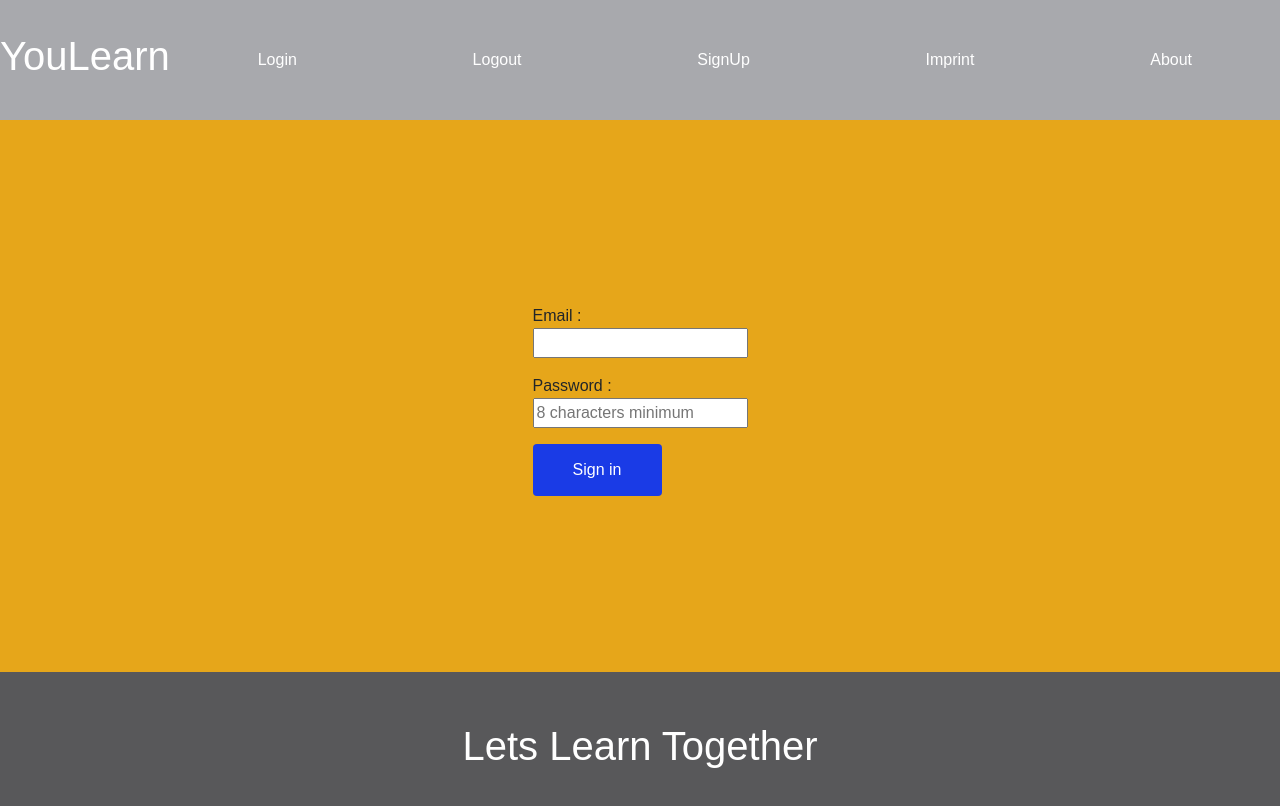
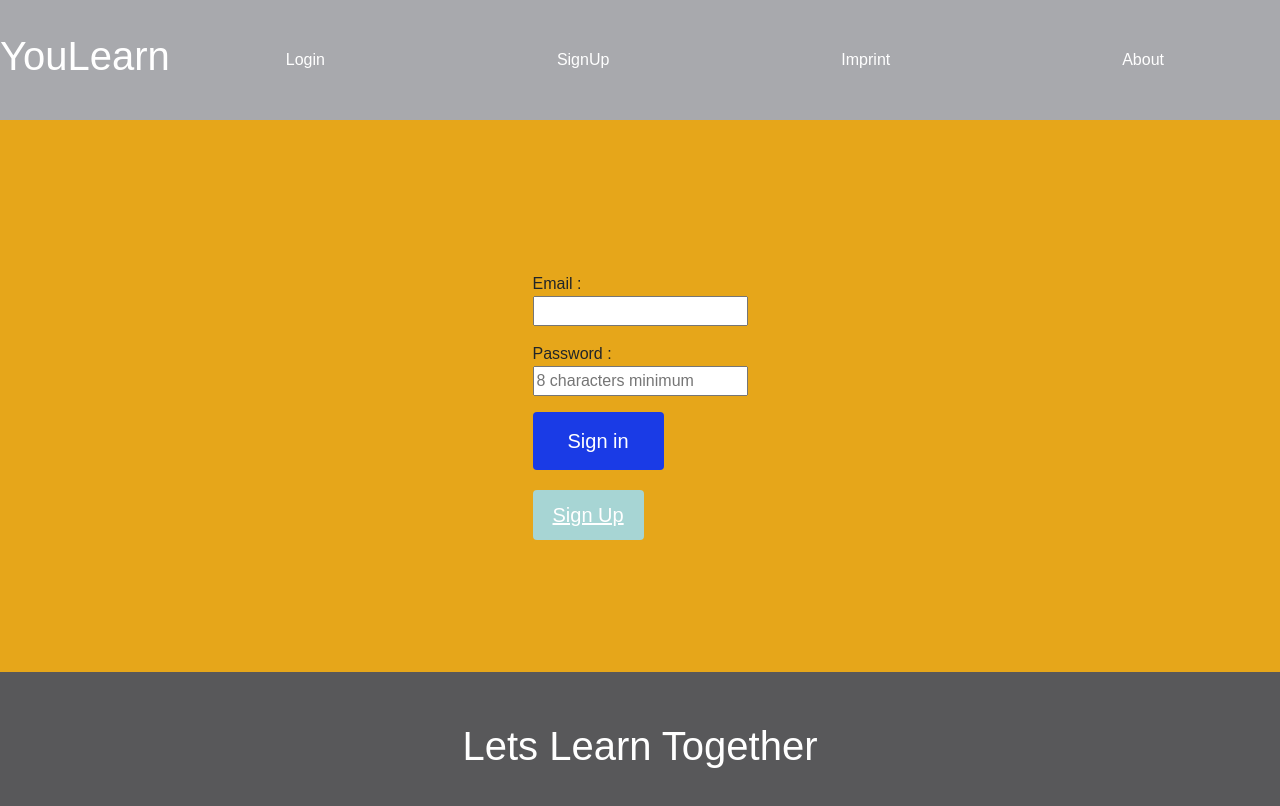
Before and after one commit to CarstenHennig/dci-final-project-e-learning-platform, a React (Create React App) app in the folder frontend/: page /Login in a window 1280 px wide. Shown: the top 806 px of the page. Built offline with nearby package versions, Linux system fonts and the light colour scheme; a web font is replaced by a local one.

Commit message:
user profile

```diff
--- a/frontend/src/App.js
+++ b/frontend/src/App.js
@@ -1,5 +1,5 @@
 import "./App.css";
-import React from "react";
+import React, {useState} from "react";
 import Nav from "./components/Nav.jsx";
 import Login from "./components/Login.jsx";
 import Home from "./components/Home.jsx";
@@ -7,27 +7,52 @@ import Footer from "./components/Footer.jsx";
 import Registration from "./components/Registration.jsx";
 import Imprint from "./components/Imprint.jsx";
 import About from "./components/About.jsx";
-import { BrowserRouter as Router, Switch, Route } from "react-router-dom";
+import {  Switch, Route } from "react-router-dom";
+import { BrowserRouter as Router } from "react-router-dom";
 
 function App() {
+  const [user, setUser] = useState(false);
+  // if (user === null){
+  //   return <div>
+  //           <Router>
+  //           <Nav />
+  //           <Route path="/Login"  component={Login} />
+  //           <Switch>
+  //             <Route path="/Imprint" component={Imprint} />
+  //             <Route path="/About" component={About} />
+  //           </Switch>
+  //           </Router>
+  //         </div> }
+
     return (
       <Router>
         <div>
-        <Nav />
+          <Nav user= {user} />
           <main className="main">
+
             <Switch>
-            <Route path="/" exact component={Home} />
-            <Route path="/Home" component={Home} />
-            <Route path="/Login" component={Login} />
+              {!user ? <>
+
+
+              <Route path="/Login"  component={Login} />
               <Route path="/Registration" component={Registration} />
               <Route path="/Imprint" component={Imprint} />
               <Route path="/About" component={About} />
+              </>: <>
+              {/* <Route path="/" exact component={Home} />
+              <Route path="/Home" component={Home} /> */}
+              {/* <Route path="/Login" component={Login} /> */}
+
+              </>
+              }
+
             </Switch>
           </main>
           <Footer />
         </div>
       </Router>
     );
+
 }
 
 export default App;
--- a/frontend/src/components/Home.jsx
+++ b/frontend/src/components/Home.jsx
@@ -1,7 +1,7 @@
 import "../App.css";
 
 function Home() {
-  return <div></div>;
+  return <div> </div>;
 }
 
 export default Home;
--- a/frontend/src/components/Login.css
+++ b/frontend/src/components/Login.css
@@ -18,7 +18,7 @@ label {
 }
 
 .login .sign-in-submit {
-  width: 60%;
+  width: 61%;
   background-color: #1a3be6;
   color: white;
   padding: 14px 20px;
@@ -26,7 +26,24 @@ label {
   border: none;
   border-radius: 4px;
   cursor: pointer;
+  font-size: 20px;
+  margin-bottom: 30px;;
 }
 .login .sign-in-submit:hover {
   background-color: #1a3ce68b;
 }
+.login .sign-up-submit {
+  font-size: 20px;
+  width: 50%;
+  background-color:#A7D5D4;
+  color: white;
+  padding: 14px 20px;
+  margin: 8px 0;
+  border: none;
+  border-radius: 4px;
+  cursor: pointer;
+}
+.login .sign-up-submit:hover {
+  background-color:#a7d5d46b;
+
+}
--- a/frontend/src/components/Login.jsx
+++ b/frontend/src/components/Login.jsx
@@ -1,8 +1,9 @@
 import "./Login.css";
 import React, { useState } from "react";
 import axios from "axios";
+import { Link } from "react-router-dom";
 
-function Login() {
+function Login(props) {
   const [login, setLogin] = useState({});
 
   const changeHandler = (e) => {
@@ -14,7 +15,7 @@ function Login() {
     console.log("come from Login", login);
     return await axios
       .post("http://localhost:9000/login", login)
-      .then((result) => console.log(result.data))
+      .then((result) => props.setUser(result.data))
       .catch((error) => console.log(error));
   };
 
@@ -41,12 +42,14 @@ function Login() {
               id="pass"
               name="password"
               placeholder="8 characters minimum"
-              minlength="8"
+              minLength="8"
               required
             />
           </div>
 
           <input className="sign-in-submit" type="submit" value="Sign in" />
+          <h4><Link className="sign-up-submit" to="/Registration"> Sign Up</Link> </h4>
+          {/* <input className="sign-up-submit" type="submit" value="Sign Up"  /> */}
         </form>
       </div>
     </div>
--- a/frontend/src/components/Nav.jsx
+++ b/frontend/src/components/Nav.jsx
@@ -4,7 +4,7 @@ import "bootstrap/dist/css/bootstrap.min.css";
 import React from "react";
 import { Link } from "react-router-dom";
 
-function Nav() {
+function Nav(props) {
   const navStyle = {
     color: "white",
   };
@@ -13,7 +13,7 @@ function Nav() {
     <nav className="navbar navbar-expand-lg navbar-light">
       <h1 className="logo">YouLearn</h1>
       <button
-        class="navbar-toggler"
+        className="navbar-toggler"
         type="button"
         data-toggle="collapse"
         data-target="#navbarNav"
@@ -21,20 +21,16 @@ function Nav() {
         aria-expanded="false"
         aria-label="Toggle navigation"
       >
-        <span class="navbar-toggler-icon" git></span>
+      <span className="navbar-toggler-icon"></span>
       </button>
-      <div class="collapse navbar-collapse" id="navbarNav">
-        <ul class="navbar-nav nav-links w-100">
-          <li className="nav-item">
+      <div className="collapse navbar-collapse" id="navbarNav">
+        <ul className="navbar-nav nav-links w-100">
+          {!props.user ? <><li className="nav-item">
+
 <Link className="nav-link" style={navStyle} to="/Login">
   Login
 </Link>
 </li>
-          <div className="nav-item">
-            <Link className="nav-link" style={navStyle} to="/Home">
-              <li>Logout</li>
-            </Link>
-          </div>
 <div className="nav-item">
             <Link className="nav-link" style={navStyle} to="/Registration">
               <li> SignUp</li>
@@ -50,7 +46,20 @@ function Nav() {
               <li>About</li>
             </Link>
           </div>
+
+</> : <>
+
+          <div className="nav-item">
+            <Link className="nav-link" style={navStyle} to="/Home">
+              <li>Logout</li>
+            </Link>
+          </div>
+
+
+          </>
+}
         </ul>
+
       </div>
     </nav>
   );
--- a/frontend/src/components/Registration.jsx
+++ b/frontend/src/components/Registration.jsx
@@ -2,19 +2,23 @@ import "./Registration.css";
 import React, { useState } from "react";
 import axios from "axios";
 
-function Registration() {
+function Registration(props) {
   const [register, setRegister] = useState({});
 
   const changeHandler = (e) => {
     setRegister({ ...register, [e.target.name]: e.target.value });
   };
+  // const homeHandler= async (e)=> {
+  //   e.preventDefault();
+  //   return await
+  // }
 
   const submitHandler = async (e) => {
     e.preventDefault();
     if (register.password === register.repassword) {
       return await axios
         .post("http://localhost:9000/register", register)
-        .then((result) => console.log(result.data))
+        .then((result) => props.setUser(result.data))
         .catch((error) => console.log(error));
     }
     alert("your password unmatched");
@@ -77,11 +81,13 @@ function Registration() {
               name="repassword"
               placeholder="8 characters minimum"
               minlength="8"
-              required
-            />
+              required/>
           </div>
           <div>
-            <input type="submit" value="Submit" />
+          <button >
+          "submit"
+          </button>
+            {/* <input type="submit" value="Submit" /> */}
           </div>
         </form>
       </div>
```
Also changed, not shown: 1 other file (tests, documents, lock files or other folders). Lines whose indentation alone changed are shown as unchanged.
